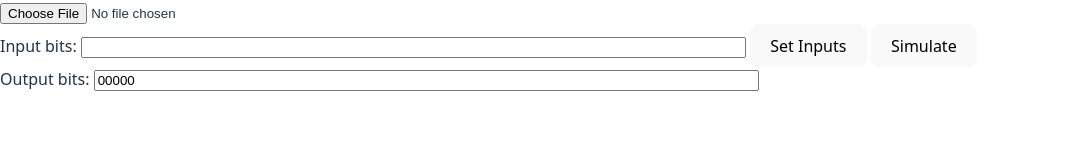
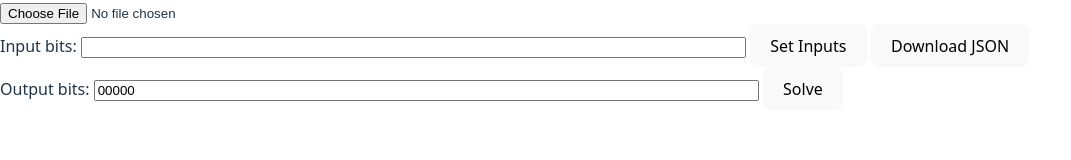
Before and after one commit to Dimitriuses/RAnalysisLogic, a website built with Vite: page logic-sim/index.html in a window 1280 px wide. Shown: the whole page, without its empty margins (0-1071 px from the left). Built offline with nearby package versions, Linux system fonts and the light colour scheme; what vis-data would draw is missing.

Commit message:
fix buton

```diff
--- a/logic-sim/index.html
+++ b/logic-sim/index.html
@@ -12,11 +12,12 @@
       <label for="bitInput">Input bits:</label>
       <input type="text" id="bitInput" size="80" />
       <button id="applyInputs">Set Inputs</button>
-      <button id="simulateBtn">Simulate</button>
+      <button id="downloadBtn">Download JSON</button>
     </div>
     <div>
       <label for="bitOutput">Output bits:</label>
       <input type="text" id="bitOutput" size="80" readonly />
+      <button id="solveBtn">Solve</button>
     </div>
     <div id="app"></div>
     <script type="module" src="/src/main.ts"></script>
--- a/logic-sim/src/main.ts
+++ b/logic-sim/src/main.ts
@@ -186,7 +186,7 @@ document.getElementById('applyInputs')!.addEventListener('click', () => {
 });
 
 // Run simulation and update output field
-document.getElementById('simulateBtn')!.addEventListener('click', () => {
+document.getElementById('downloadBtn')!.addEventListener('click', () => {
   if (!graph) return;
   // const result = simulateGraph(graph, inputValues);
   // updateBitOutputDisplay(result);
--- a/logic-sim/src/style.css
+++ b/logic-sim/src/style.css
@@ -127,7 +127,12 @@ button:focus-visible {
   z-index: 10;
 }
 
-#simulateBtn {
+#downloadBtn {
   position: relative;
   z-index: 10;
 }
+
+#solveBtn {
+  position: relative;
+  z-index: 10;
+}
```
